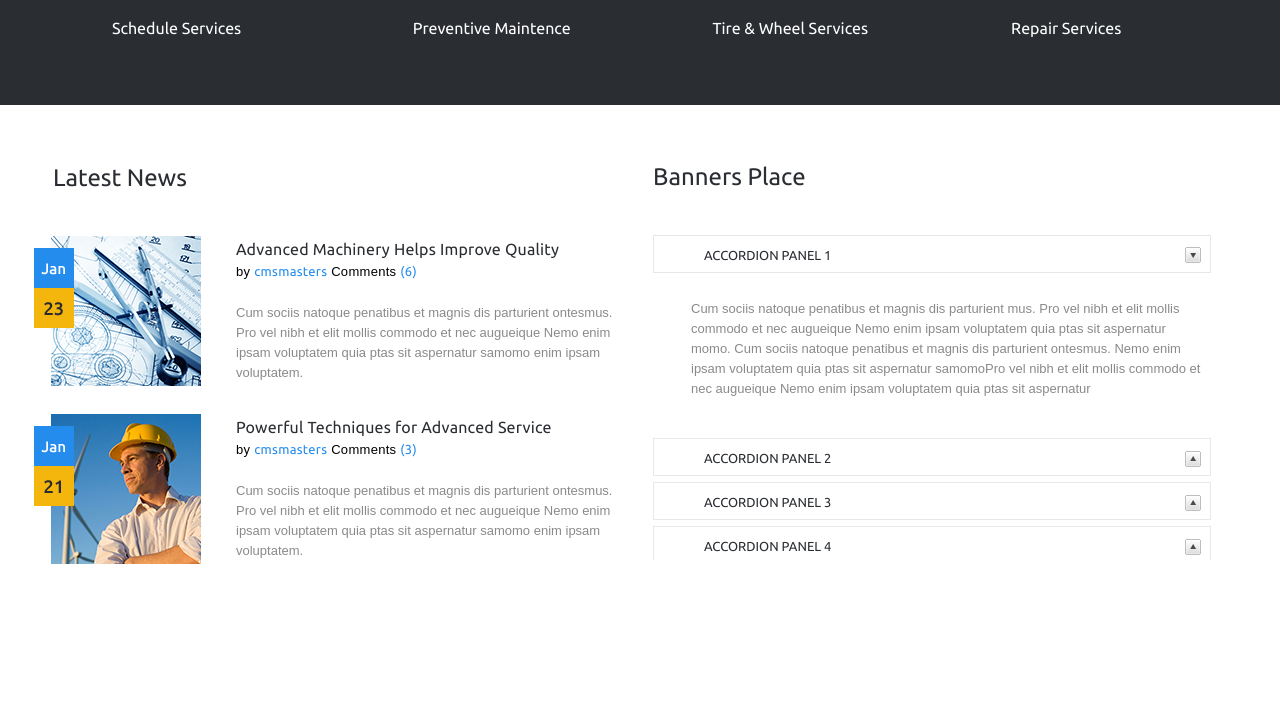
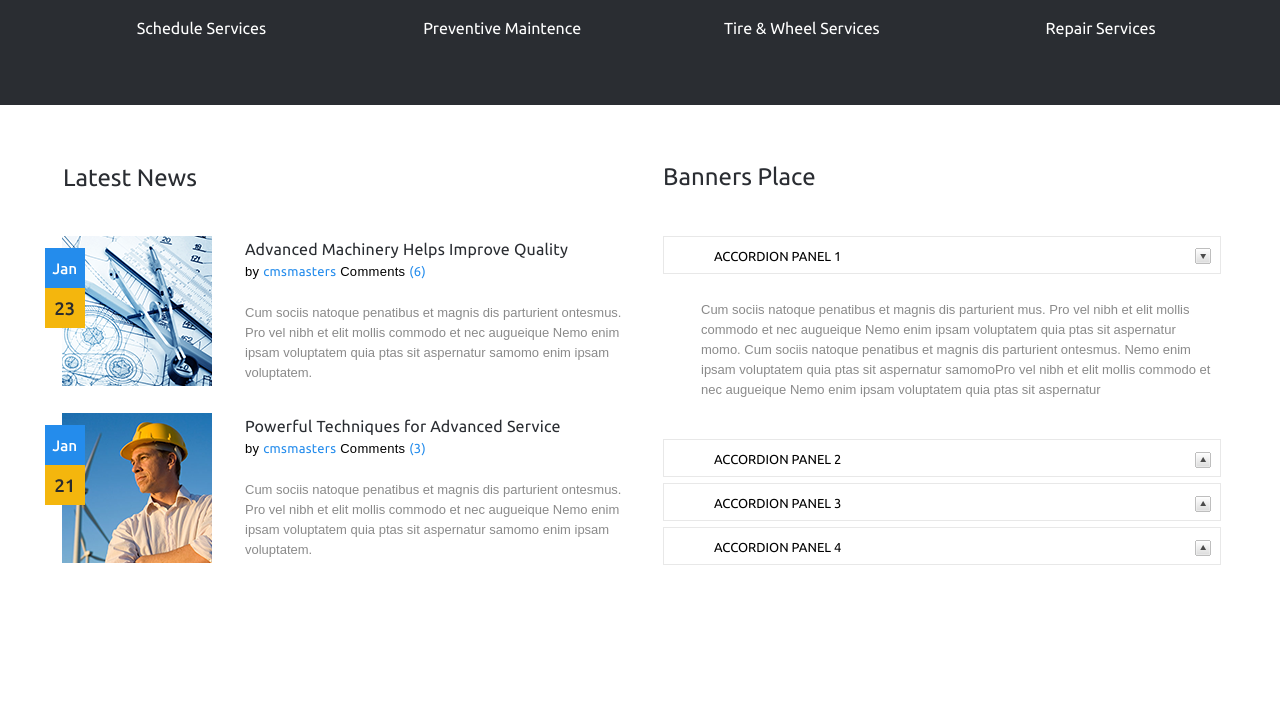
Before and after one commit to dekermendzhy/dnavtoparts.github.io, a website: page js_19-20/index.html in a window 1280 px wide. Shown: the part 1408-2134 px from the top of the page. Drawn offline with nearby package versions, Linux system fonts and the light colour scheme.

Commit message:
js_19 changed sass files

```diff
--- a/js_19-20/css/src/_content.sass
+++ b/js_19-20/css/src/_content.sass
@@ -1,32 +1,35 @@
 content
     margin: 0 auto
+    width: 1240px
     height: 725px
     display: block
     background-color: #ffffff
 
-.content__title
-    margin: 59px 0 0 53px
+.content__last
+    margin: 0 29px 157px 0
     display: block
+    float: left
+    width: 614px
+    height: 470px
+
+.content__last .title
+    margin: 59px 0 1px 43px
+    display: block
+    width: 160px
+    height: 26px
     font: 24px $fontStyle
     color: $colorContent
     float: left
     overflow: hidden
 
-.content__last
-    margin: 0 33px 157px 0
-    display: block
-    float: left
-    width: 620px
-    height: 470px
-
 .content__last .news
-    margin: 48px 0 -17px 34px
+    margin: 49px 0 -19px 32px
     display: block
     height: 147px
     float: left
 
 .content__last .photo
-    margin: -4px 35px 0 0
+    margin: -4px 33px 0 -7px
     float: left
     display: block
     width: 167px
@@ -73,20 +76,27 @@ content
     line-height: 20px
 
 .content__banners
-    margin: 58px 0 44px 0
+    margin: 0 0 0 0
     display: block
+    float: left
+    width: 576px
+    height: 470px
+
+.content__banners .title
+    margin: 58px 0 0 0
+    display: block
+    width: 160px
+    height: 26px
     font: 24px $fontStyle
     color: $colorContent
     float: left
     overflow: hidden
 
-.accordion
-    margin: 0 0 0 0
+.content__banners .accordion
+    margin: 47px 0 0 0
     display: block
-    width: 559px
-    height: 325px
 
-.accordion span
+.content__banners .accordion span
     margin-bottom: 6px
     display: block
     width: 506px
@@ -97,14 +107,14 @@ content
     font: 13px $fontStyle
     text-transform: uppercase
 
-.accordion span:hover
+.content__banners .accordion span:hover
     color: white
     background-color: $colorHover
 
-.accordion span.active
+.content__banners .accordion span.active
 	background-position: right -45px
 
-.accordion p
+.content__banners .accordion p
     margin: 26px 0 39px 38px
     display: block
     width: 516px
@@ -118,7 +128,7 @@ content
     display: block
 
 .content__sponsor .rbp
-    margin: 0 0 0 50px
+    margin: 0 0 0 40px
     display: inline-block
     width: 143px
     height: 62px
--- a/js_19-20/css/src/_contentsite.sass
+++ b/js_19-20/css/src/_contentsite.sass
@@ -1,11 +1,11 @@
 .content__site
     margin: 0 auto
     height: 500px
-    display: block
+    text-align: center
     background-color: #2a2d32
 
 .content__site .info
-    margin: 0 0 0 53px
+    margin: 0 0 0 0
     display: block
     width: 140px
     height: 25px
@@ -13,7 +13,7 @@
     font: 24px   $fontStyle
 
 .content__site .first
-    margin: 98px 0 0 52px
+    margin: 98px 0 0 3px
     display: inline-block
     width: 260px
     height: 260px
--- a/js_19-20/index.html
+++ b/js_19-20/index.html
@@ -99,7 +99,7 @@
 
         <content>
             <div class="content__last">
-                <span class="content__title">Latest News</span>
+                <span class="content__last title">Latest News</span>
                     <div class="content__last news">
                         <img class="content__last photo" src="img/news_1.png" alt="news">
                             <p class="content__last info "><a href="">Advanced Machinery Helps Improve Quality</a></p>
@@ -115,7 +115,8 @@
                     </div>
             </div>
 
-            <span class="content__banners">Banners Place</span>
+                <div class="content__banners">
+                    <span class="content__banners title">Banners Place</span>
                         <div class="content__banners accordion">
                             <span>Accordion Panel 1</span>
                             <p>Cum sociis natoque penatibus et magnis dis parturient mus. Pro vel nibh et elit mollis commodo et nec augueique Nemo enim ipsam voluptatem quia ptas sit aspernatur momo. Cum sociis natoque penatibus et magnis dis parturient ontesmus. Nemo enim ipsam voluptatem quia ptas sit aspernatur samomoPro vel nibh et elit mollis commodo et nec augueique Nemo enim ipsam voluptatem quia ptas sit aspernatur </p>
@@ -128,6 +129,7 @@
 
                             <span>Accordion Panel 4</span>
                             <p>Cum sociis natoque penatibus et magnis dis parturient mus. Pro vel nibh et elit mollis commodo et nec augueique Nemo enim ipsam voluptatem quia ptas sit aspernatur momo. Cum sociis natoque penatibus et magnis dis parturient ontesmus. Nemo enim ipsam voluptatem quia ptas sit aspernatur samomoPro vel nibh et elit mollis commodo et nec augueique Nemo enim ipsam voluptatem quia ptas sit aspernatur </p>
+                        </div>
                 </div>
 
                 <div class="content__sponsor">
```
Also changed, not shown: js_19-20/css/style.css. Lines whose indentation alone changed are shown as unchanged.
